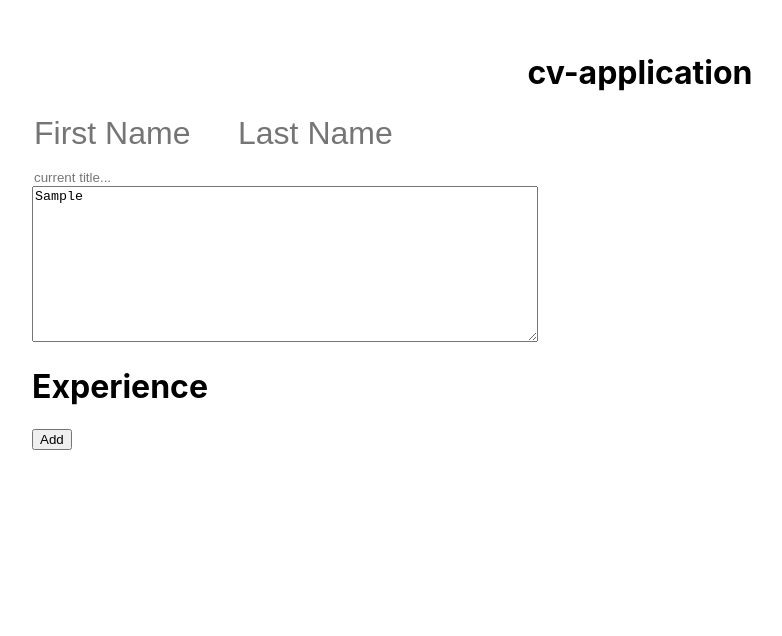
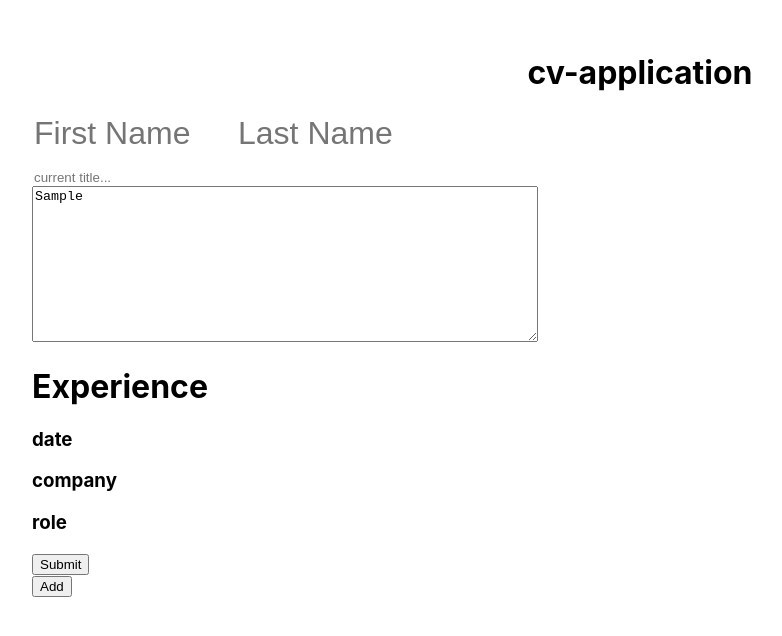
Before and after one commit to hspark220/cv-project, a React (Create React App) app: page / in a window 1280 px wide. Both pictures are taken after typing "Sample" into the empty fields and a click on the button "Add". Shown: the top 636 px of the page, without its empty margins (0-782 px from the left). Built offline with nearby package versions, Linux system fonts and the light colour scheme.

Commit message:
Create addExperience
dummy values going in for date, company, and role

```diff
--- a/src/App.js
+++ b/src/App.js
@@ -23,11 +23,21 @@ class App extends Component {
         educations: [],
         extra: {},
       },
-      info: {
+      info: {}
+    }
+  }
 
+  addExperience = e => {
+    this.setState({
+      main: {
+        experiences: this.state.main.experiences.concat(this.state.main.experience),
+        experience: {
+          date: '',
+          company: '',
+          role: '',
+        },
       }
-    }
-
+    })
   }
 
   render() {
@@ -37,7 +47,7 @@ class App extends Component {
       <div className="App">
         <h1 className='title'>cv-application</h1>
         <Header />
-        <Main main={main}/>
+        <Main main={main} addExperience={this.addExperience}/>
       </div>
     )
   }
--- a/src/components/Main.js
+++ b/src/components/Main.js
@@ -8,7 +8,7 @@ class Main extends Component {
     }
 
     render () {
-        const { main } = this.props;
+        const { main, addExperience } = this.props;
 
         return (
             <div className='main'>
@@ -19,7 +19,7 @@ class Main extends Component {
                         return <Experience experience={experience}/>
                     })}
 
-                    <button className="Add">Add</button>
+                    <button className="addExperience" onClick={addExperience}>Add</button>
                 </div>
                 <div className='education'>
 
--- a/src/components/Main/Company.js
+++ b/src/components/Main/Company.js
@@ -10,7 +10,7 @@ class Company extends Component {
 
         return(
             <div className="company">
-
+                <h3>company</h3>
             </div>
         )
     }
--- a/src/components/Main/Date.js
+++ b/src/components/Main/Date.js
@@ -10,7 +10,7 @@ class Date extends Component {
 
         return (
             <div className="date">
-
+                <h3>date</h3>
             </div>
         )
     }
--- a/src/components/Main/Role.js
+++ b/src/components/Main/Role.js
@@ -10,7 +10,7 @@ class Role extends Component {
 
         return(
             <div className="role">
-
+                <h3>role</h3>
             </div>
         )
 
```
